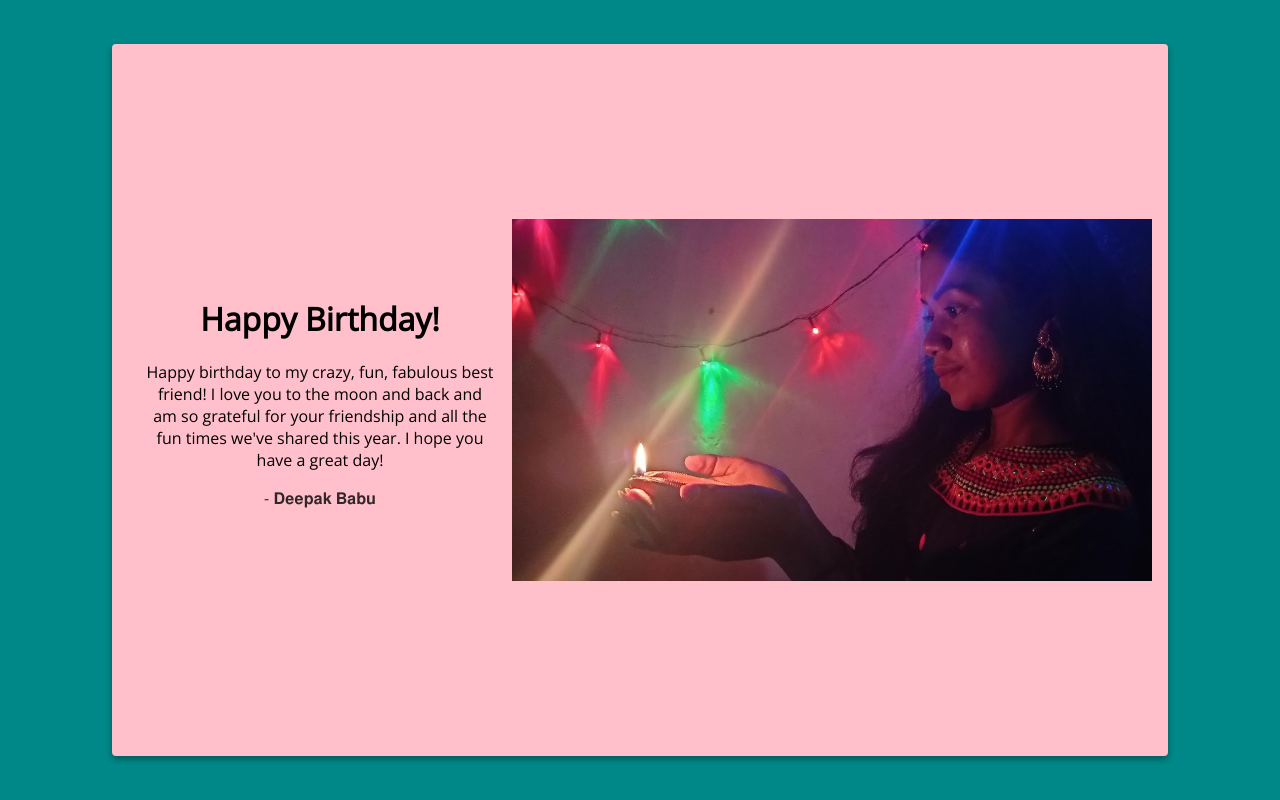
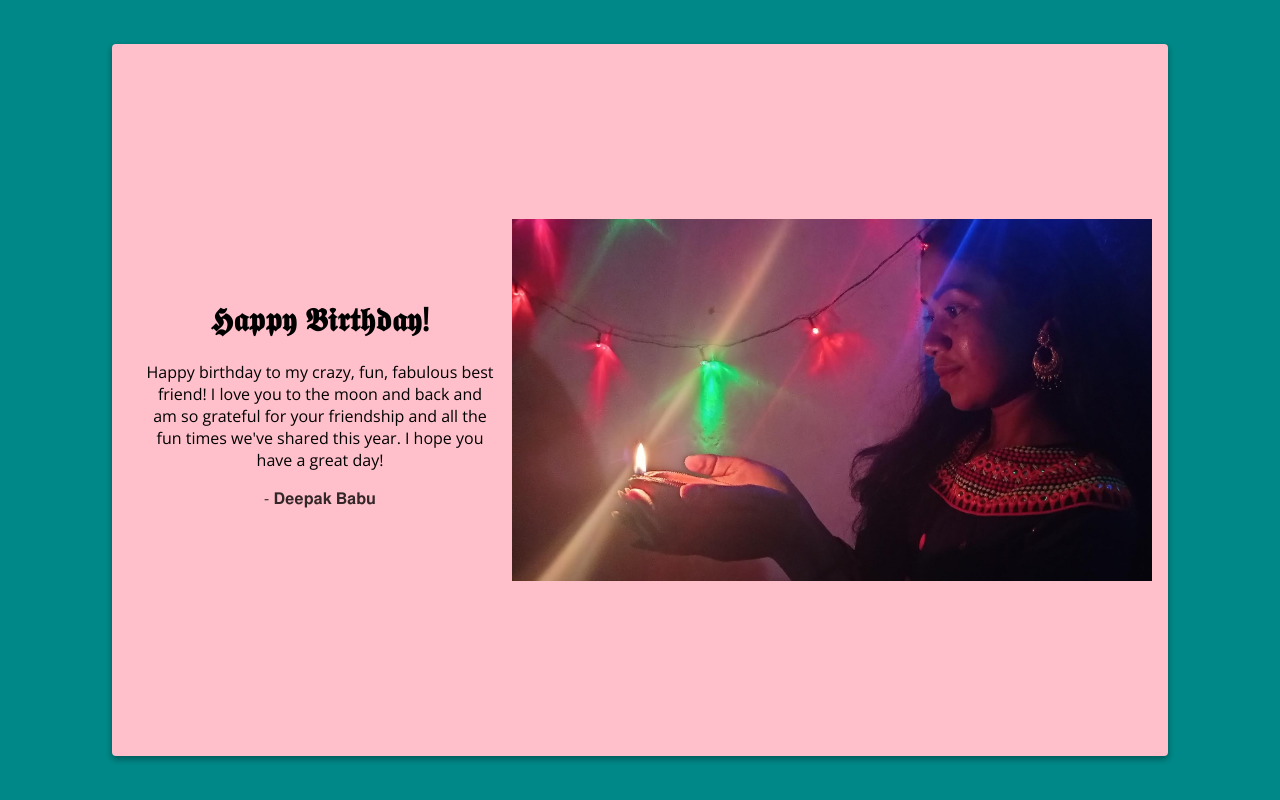
Before and after one commit to edfasenapati/HappyBirthday.in, a plain HTML site: page index.html in a window 1280 px wide. Drawn offline with nearby package versions, Linux system fonts and the light colour scheme.

Commit message:
Update index.html

```diff
--- a/index.html
+++ b/index.html
@@ -12,7 +12,7 @@
   <div class="card">
     <img src="./dd.jpg" alt="birthday" class="birthday">
     <div class="text">
-      <h1>Happy Birthday!</h1>
+      <h1>𝕳𝖆𝖕𝖕𝖞 𝕭𝖎𝖗𝖙𝖍𝖉𝖆𝖞!</h1>
       <p>Happy birthday to my crazy, fun, fabulous best friend! I love you to the moon and back and am so grateful for your friendship and all the fun times we've shared this year. I hope you have a great day!</p>
       <p class="muted">- 𝐃𝐞𝐞𝐩𝐚𝐤 𝐁𝐚𝐛𝐮</p>
     </div>
```
